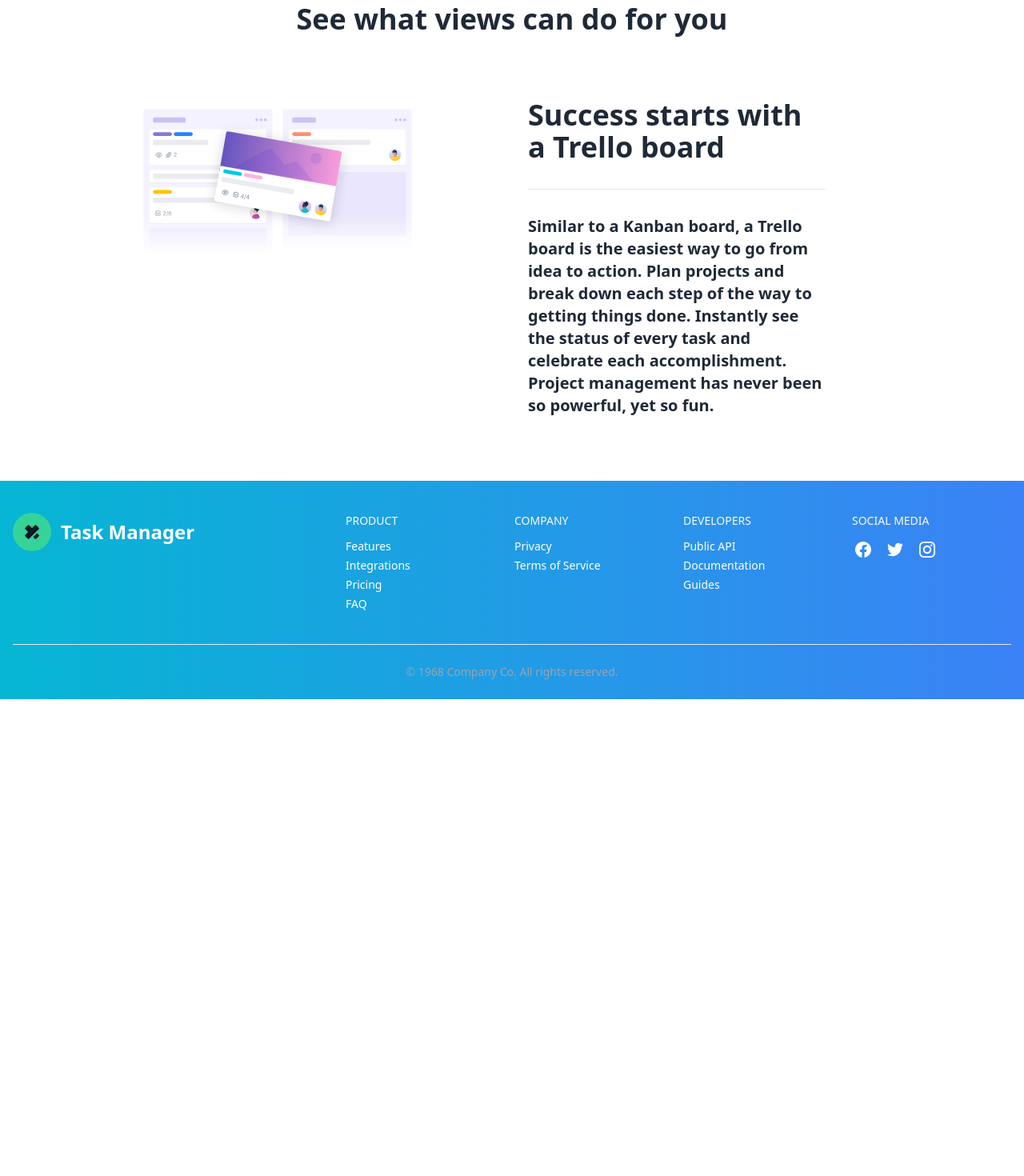
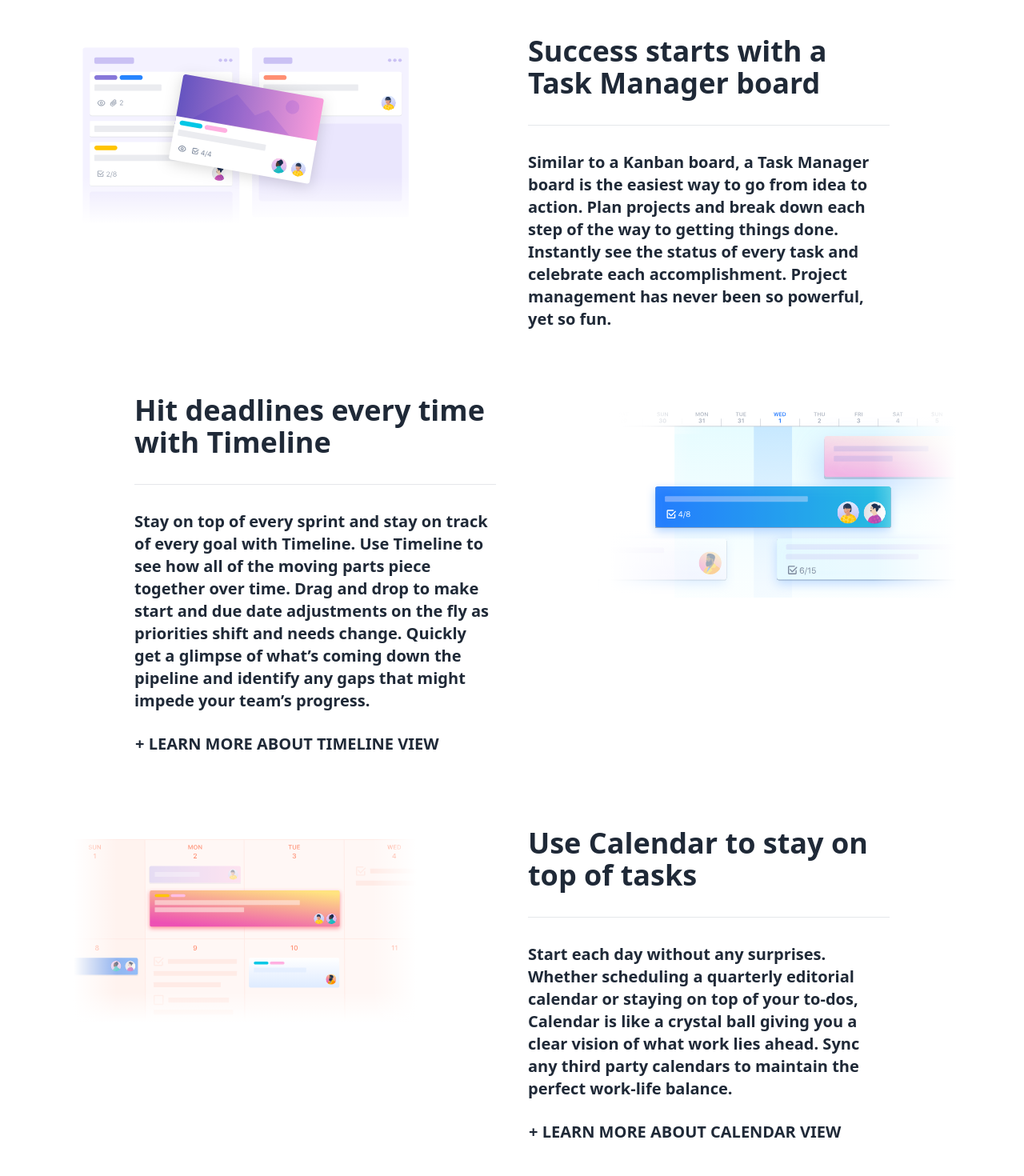
Before and after one commit to RafatRU42/task-manager, a React (Vite) app: page /views in a window 1280 px wide. Shown: the part 700-2170 px from the top of the page at 80% size. Before the commit the page ends 1574 px from the top, so only its background shows below. Built offline with nearby package versions, Linux system fonts and the light colour scheme; a web font is replaced by a local one.

Commit message:
view page completed

```diff
--- a/src/Components/ViewCards.tsx
+++ b/src/Components/ViewCards.tsx
@@ -7,61 +7,69 @@
 import image6 from '../assets/images/viewC6.svg'
 import image7 from '../assets/images/viewC7.webp'
 import ActionCardLI from './ActionCards/ActionCardLI'
+import ActionCardRI from './ActionCards/ActionCardRI'
 
 const ViewCards = () => {
 
 
   const cardInfo1 ={
     id:1,
-    title:'Success starts with a Trello board',
-    text:'Similar to a Kanban board, a Trello board is the easiest way to go from idea to action. Plan projects and break down each step of the way to getting things done. Instantly see the status of every task and celebrate each accomplishment. Project management has never been so powerful, yet so fun.',
+    title:'Success starts with a Task Manager board',
+    text:'Similar to a Kanban board, a Task Manager board is the easiest way to go from idea to action. Plan projects and break down each step of the way to getting things done. Instantly see the status of every task and celebrate each accomplishment. Project management has never been so powerful, yet so fun.',
     image:image1
   }
   const cardInfo2 ={
     id:2,
-    title:'Success starts with a Trello board',
-    text:'Similar to a Kanban board, a Trello board is the easiest way to go from idea to action. Plan projects and break down each step of the way to getting things done. Instantly see the status of every task and celebrate each accomplishment. Project management has never been so powerful, yet so fun.',
-    buttonText:'',
-    image:image1
+    title:'Hit deadlines every time with Timeline',
+    text:'Stay on top of every sprint and stay on track of every goal with Timeline. Use Timeline to see how all of the moving parts piece together over time. Drag and drop to make start and due date adjustments on the fly as priorities shift and needs change. Quickly get a glimpse of what’s coming down the pipeline and identify any gaps that might impede your team’s progress.',
+    buttonText:'Learn more about timeline view',
+    image:image2
   }
   const cardInfo3 ={
     id:3,
-    title:'Success starts with a Trello board',
-    text:'Similar to a Kanban board, a Trello board is the easiest way to go from idea to action. Plan projects and break down each step of the way to getting things done. Instantly see the status of every task and celebrate each accomplishment. Project management has never been so powerful, yet so fun.',
-    buttonText:'',
-    image:image1
+    title:'Use Calendar to stay on top of tasks',
+    text:'Start each day without any surprises. Whether scheduling a quarterly editorial calendar or staying on top of your to-dos, Calendar is like a crystal ball giving you a clear vision of what work lies ahead. Sync any third party calendars to maintain the perfect work-life balance.',
+    buttonText:'Learn more about Calendar view',
+    image:image3
   }
   const cardInfo4 ={
     id:4,
-    title:'Success starts with a Trello board',
-    text:'Similar to a Kanban board, a Trello board is the easiest way to go from idea to action. Plan projects and break down each step of the way to getting things done. Instantly see the status of every task and celebrate each accomplishment. Project management has never been so powerful, yet so fun.',
-    buttonText:'',
-    image:image1
+    title:'Get actionable insights with Dashboard',
+    text:'Bring a bird’s-eye view to projects and processes with Dashboard so that you can manage workloads and prevent bottlenecks before they begin. Visualize key metrics like due dates, assigned cards, and cards per list to keep stakeholders aligned and confidence running high.',
+    buttonText:'Learn more about Dashboard view',
+    image:image4
   }
   const cardInfo5 ={
     id:5,
-    title:'Success starts with a Trello board',
-    text:'Similar to a Kanban board, a Trello board is the easiest way to go from idea to action. Plan projects and break down each step of the way to getting things done. Instantly see the status of every task and celebrate each accomplishment. Project management has never been so powerful, yet so fun.',
-    buttonText:'',
-    image:image1
+    title:'See it like a spreadsheet with Table',
+    text:'Dial in on all of the work that is happening across a board with the Table view. View your work in a convenient spreadsheet-styled list that can be sorted and filtered to drill down to exactly the cards you need to see.',
+    buttonText:'Learn more about Table view',
+    image:image5
   }
   const cardInfo6 ={
     id:6,
-    title:'Success starts with a Trello board',
-    text:'Similar to a Kanban board, a Trello board is the easiest way to go from idea to action. Plan projects and break down each step of the way to getting things done. Instantly see the status of every task and celebrate each accomplishment. Project management has never been so powerful, yet so fun.',
-    buttonText:'',
-    image:image1
+    title:'Find a new sense of direction with Map',
+    text:'Wherever you are in the world, use Trello’s Map view to display location-based data in context on an interactive map. Whether tracking real estate properties, planning an event, or organizing work in the field, Map will make sure your team doesn’t lose their way.',
+    buttonText:'Learn more about Map view',
+    image:image6
   }
   const cardInfo7 ={
     id:7,
-    title:'Success starts with a Trello board',
-    text:'Similar to a Kanban board, a Trello board is the easiest way to go from idea to action. Plan projects and break down each step of the way to getting things done. Instantly see the status of every task and celebrate each accomplishment. Project management has never been so powerful, yet so fun.',
-    buttonText:'',
-    image:image1
+    title:'Manage work across multiple boards',
+    text:'Create as many custom overviews as you need across Workspace boards. Use the Workspace Table and Calendar views to keep track of minor details or large projects.',
+    buttonText:'Learn more about Workspace views',
+    image:image7
   }
   return (
     <div>
         <ActionCardLI info={cardInfo1}></ActionCardLI>
+        <ActionCardRI info={cardInfo2}></ActionCardRI>
+        <ActionCardLI info={cardInfo3}></ActionCardLI>
+        <ActionCardRI info={cardInfo4}/>
+        <ActionCardLI info={cardInfo5}/>
+        <ActionCardRI info={cardInfo6}/>
+        <ActionCardLI info={cardInfo7}/>
+
     </div>
   )
 }
--- a/src/Pages/Views.tsx
+++ b/src/Pages/Views.tsx
@@ -24,9 +24,16 @@
       </section>
 
       {/* Views Card Section */}
-      <section className='m-20'>
-        <h1 className='text-4xl font-semibold text-center'>See what views can do for you</h1>
+      <section className=''>
+        <h1 className='text-4xl font-semibold hidden md:grid text-center'>See what views can do for you</h1>
         <ViewCards></ViewCards>
+      </section>
+
+      {/* Ready section */}
+      <section className='text-center bg-gradient-to-b from-cyan-200 to-white'>
+        <h1 className='text-4xl font-semibold pt-20'>Bring powerful new views to your team’s work</h1>
+        <h4 className='text-xl font-semibold my-6'>Start a free trial today</h4>
+        <button className='btn btn-info btn-outline mb-10 mx-auto'>I'm ready</button>
       </section>
     </div>
   )
```
